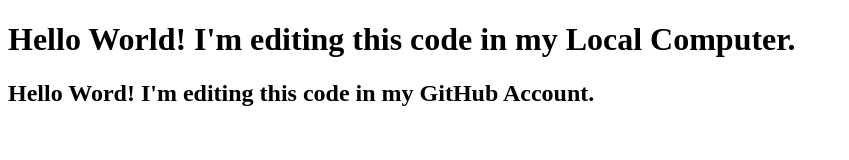
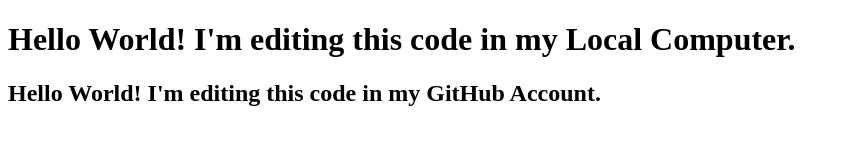
Before and after one commit to janmnobleza/github-tutorial-1, a plain HTML site: page index.html in a window 1280 px wide. Shown: the whole page, without its empty margins (0-849 px from the left). Drawn offline with Linux system fonts and the light colour scheme.

Commit message:
Update index.html

```diff
--- a/index.html
+++ b/index.html
@@ -8,6 +8,6 @@
 </head>
 <body>
   <h1>Hello World! I'm editing this code in my Local Computer.</h1>
-  <h2>Hello Word! I'm editing this code in my GitHub Account.</h2>
+  <h2>Hello World! I'm editing this code in my GitHub Account.</h2>
 </body>
 </html>
```
